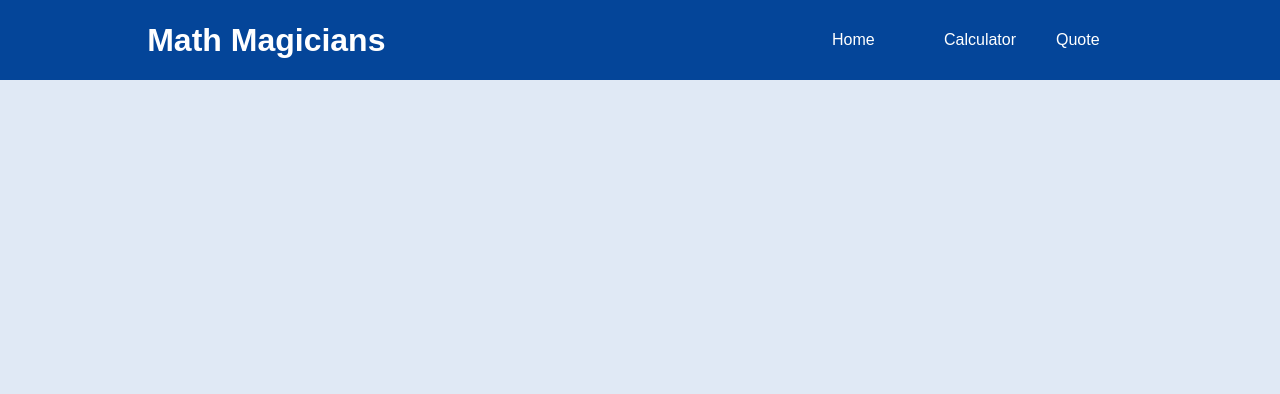
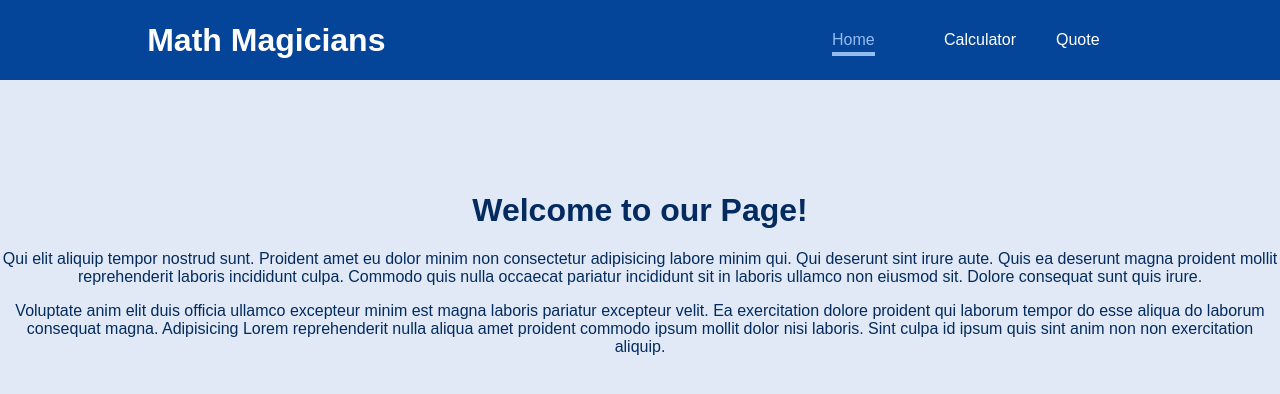
Before and after one commit to RoyJumah/Math-Magicians, a React (Create React App) app: page / in a window 1280 px wide. Shown: the top 394 px of the page. Built offline with nearby package versions, Linux system fonts and the light colour scheme.

Commit message:
Add exact to path to ensure that the path is followed strictly

```diff
--- a/src/App.js
+++ b/src/App.js
@@ -16,14 +16,14 @@ class App extends React.Component {
       <div>
         <MainHeader />
         <main>
-          <Route path="/home">
+          <Route exact path="/">
             <Home />
           </Route>
-          <Route path="/quote">
+          <Route exact path="/quote">
             <Quote />
           </Route>
 
-          <Route path="/calculator">
+          <Route exact path="/calculator">
             <Calculator />
           </Route>
         </main>
--- a/src/components/MainHeader.js
+++ b/src/components/MainHeader.js
@@ -9,13 +9,19 @@ const MainHeader = () => (
     <nav>
       <ul>
         <li>
-          <NavLink to="/home">Home</NavLink>
+          <NavLink exact to="/">
+            Home
+          </NavLink>
         </li>
         <li>
-          <NavLink to="/calculator">Calculator</NavLink>
+          <NavLink exact to="/calculator">
+            Calculator
+          </NavLink>
         </li>
         <li>
-          <NavLink to="/quote">Quote</NavLink>
+          <NavLink exact to="/quote">
+            Quote
+          </NavLink>
         </li>
       </ul>
     </nav>
--- a/src/components/css/style.css
+++ b/src/components/css/style.css
@@ -137,5 +137,5 @@ a.active {
 .display-flex__calculator {
   display: flex;
   justify-content: center;
-  gap: 9.6rem;
+  gap: 6.4rem;
 }
```
